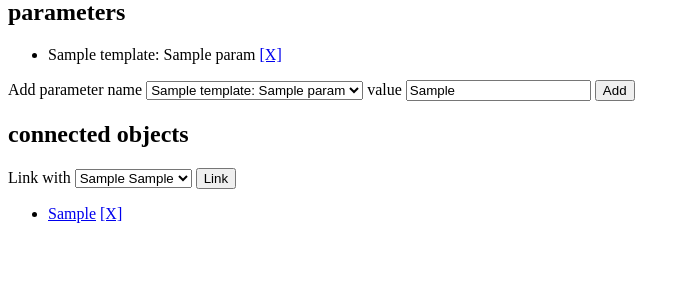
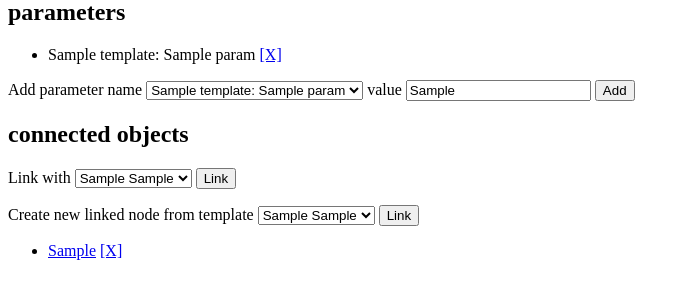
Before and after one commit to evido3s/syrup, a Django app: template templates/manager/node_detail.html in a window 1280 px wide. Shown: the part 261-563 px from the top of the page, without its empty margins (0-690 px from the left). Run offline with Django 3.2, Linux system fonts and the light colour scheme; tables that the repository leaves empty hold one stand-in row (values such as "Sample post"); the template is opened without the code that fills it: values that come from a table or form of the project are taken from there, most other values are stand-ins (such as "Sample title", 1, 10 or a date in 2020); parts of the project's set-up code (start-up, migrations or seed data) failed here and were passed over.

Commit message:
create linked node from node detail page

```diff
--- a/apps/manager/urls.py
+++ b/apps/manager/urls.py
@@ -6,6 +6,7 @@ urlpatterns = patterns('manager.views',
     url(r'^node/(?P<node_id>\d+)$', 'node_detail'),
     url(r'^nodetable$', 'node_table'),
     url(r'^node/new/(?P<template_id>\d+)$', 'node_new'),
+    url(r'^node/new$', 'node_new'),
     url(r'^node/create$', 'node_create'),
     url(r'^node/link$', 'node_link'),
     url(r'^node/unlink/(?P<node_id>\d+)/(?P<connector_id>\d+)$', 'node_unlink'),
--- a/templates/manager/node_detail.html
+++ b/templates/manager/node_detail.html
@@ -69,6 +69,19 @@
         <input type="submit" name="sub" value="Link" />
     </p>
 </form>
+<form action="{% url manager.views.node_new %}" method="get">
+    {% csrf_token %}
+    <p>
+        Create new linked node from template
+        <input type="hidden" name="link_node_id" value="{{node.id}}" />
+        <select name="template_id" id="template_id">
+        {% for template in template_full_list %}
+            <option value="{{template.id}}">{{ template }}</option>
+        {% endfor %}
+        </select>
+        <input type="submit" name="sub" value="Link" />
+    </p>
+</form>
 <ul>
     {% for connector,connected_node in connected_nodes.items %}
         <li>
```
Also changed, not shown: apps/manager/views.py (+8 -2 lines).
